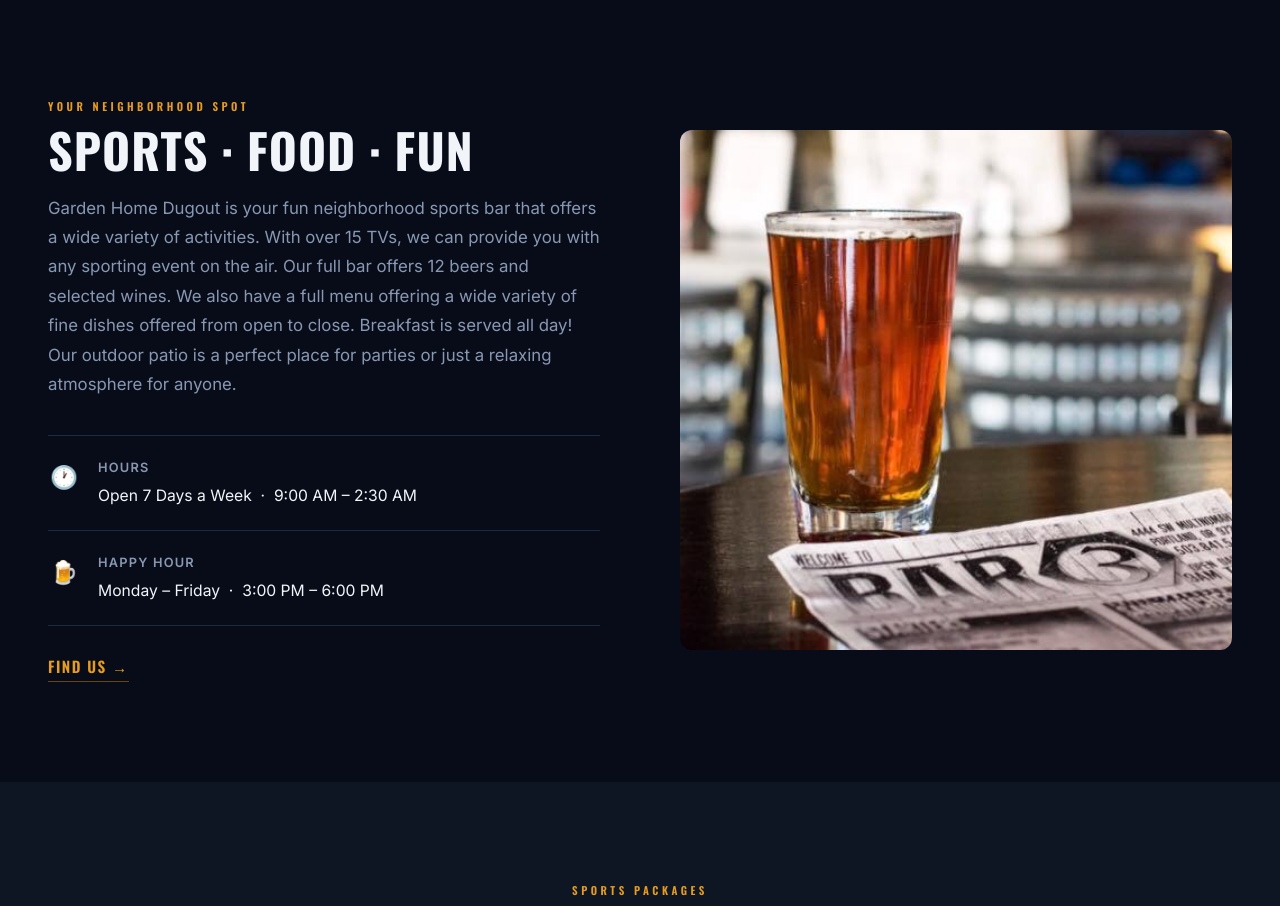
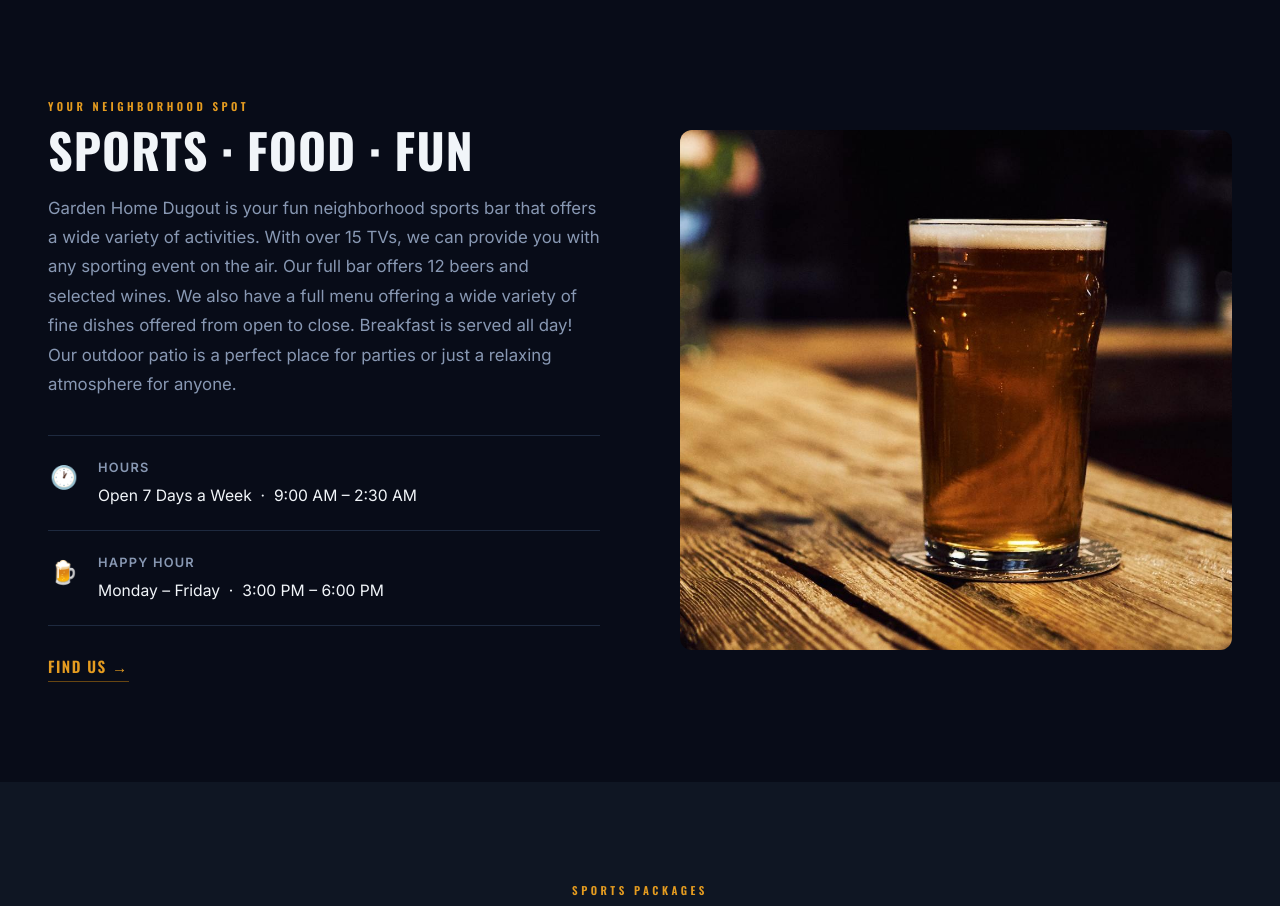
Before and after one commit to 7strSlnger/Dugout, a plain HTML site: page index.html in a window 1280 px wide. Shown: the part 940-1846 px from the top of the page. Drawn offline with nearby package versions, Linux system fonts and the light colour scheme.

```diff
--- a/index.html
+++ b/index.html
@@ -1709,7 +1709,7 @@
     </div>
 
     <div class="about-photo">
-      <img src="images/Bar3-Image1-1920w.jpg" alt="Inside Garden Home Dugout">
+      <img src="images/about-wine-glasses-1920w.jpg" alt="Inside Garden Home Dugout">
     </div>
 
   </div>
```
Also changed, not shown: images/about-wine-glasses-1920w.jpg (added).
